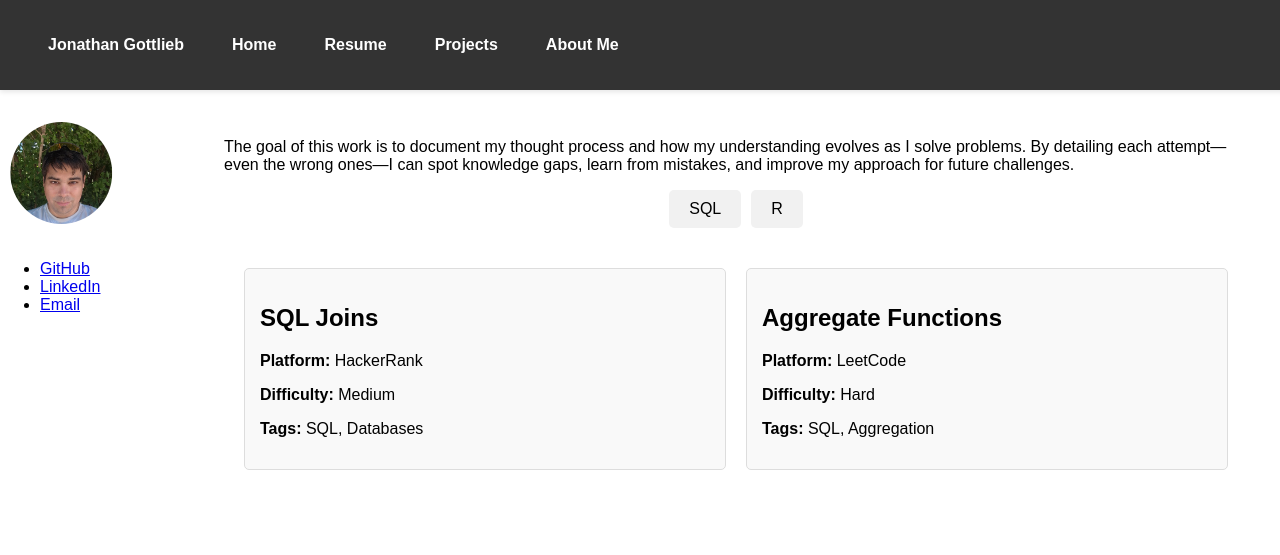
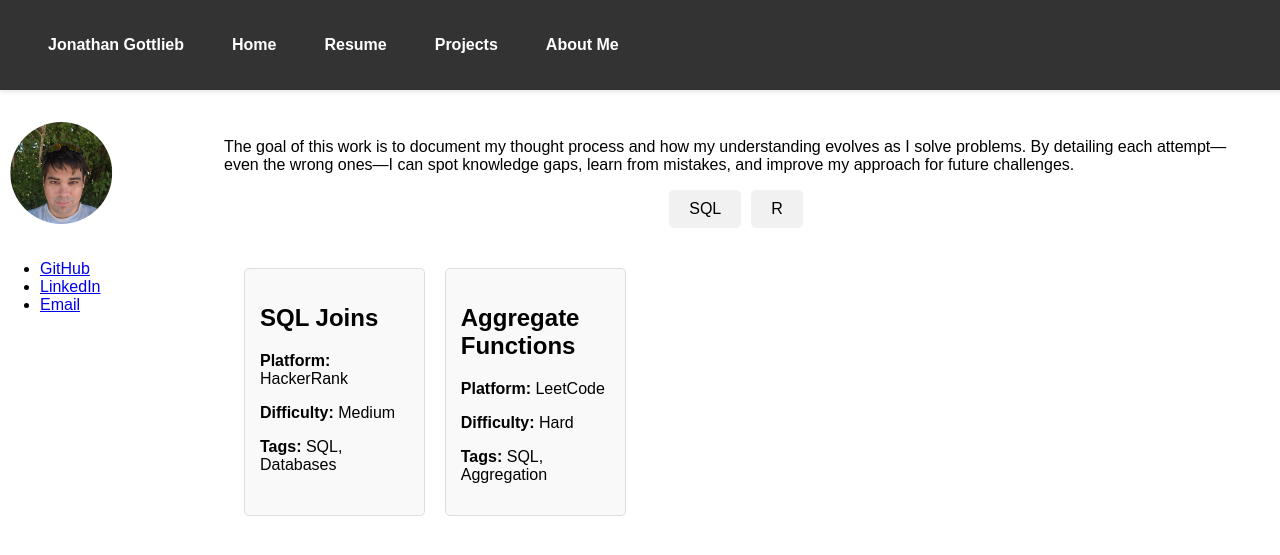
Before and after one commit to gotjon05/website_fina, a Jekyll site: the page built from projects.markdown, in a window 1280 px wide. Shown: the top 555 px of the page. Built offline with Jekyll 4.4.1, drawn with Linux system fonts in a browser that asks for light colours.

Commit message:
project page grid

```diff
--- a/assets/css/style.css
+++ b/assets/css/style.css
@@ -157,7 +157,7 @@ body, html {
 /* Grid and Cards */
 .grid {
   display: grid;
-  grid-template-columns: repeat(auto-fit, minmax(300px, 1fr));
+  grid-template-columns: repeat(5, 1fr); /* 5 columns per row */
   gap: 20px;
   padding: 20px;
 }
@@ -168,4 +168,18 @@ body, html {
   padding: 15px;
   background: #f9f9f9;
   text-align: left;
+  transition: transform 0.2s, box-shadow 0.2s;
 }
+
+.challenge-card:hover {
+  transform: scale(1.02);
+  box-shadow: 0px 4px 10px rgba(0, 0, 0, 0.1);
+}
+
+/* Responsive Design */
+@media (max-width: 1200px) {
+  .grid {
+    grid-template-columns: repeat(4, 1fr); /* 4 columns for medium screens */
+  }
+}
+/*
```
Also changed, not shown: 2 other files.
